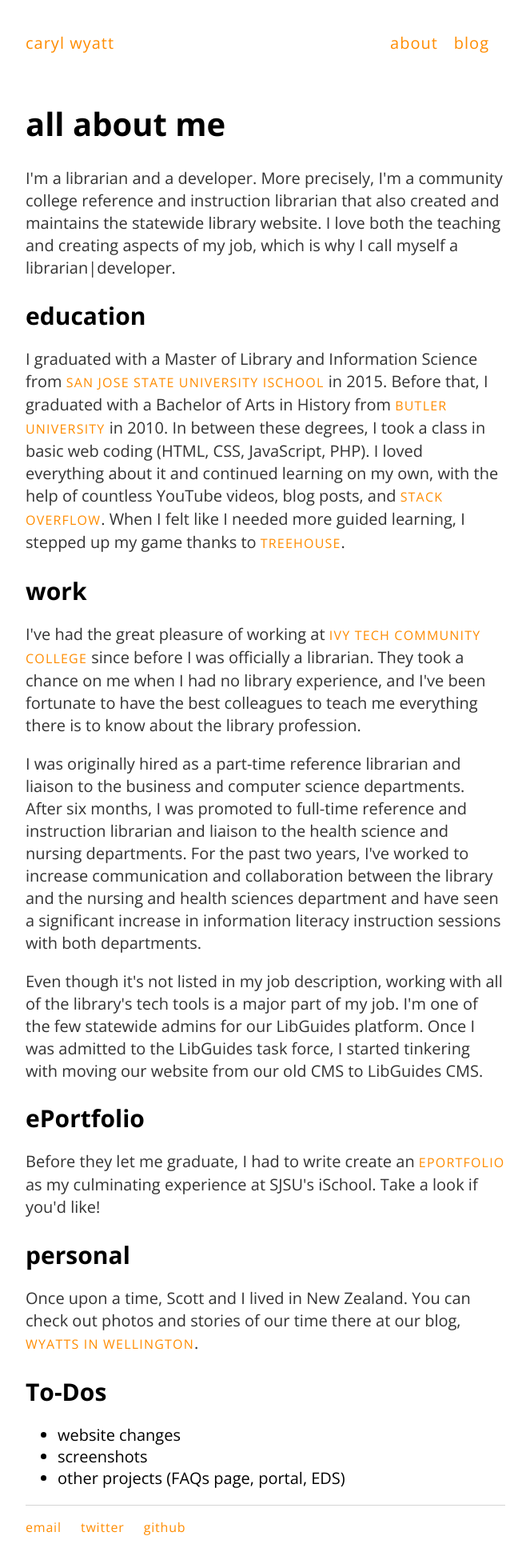
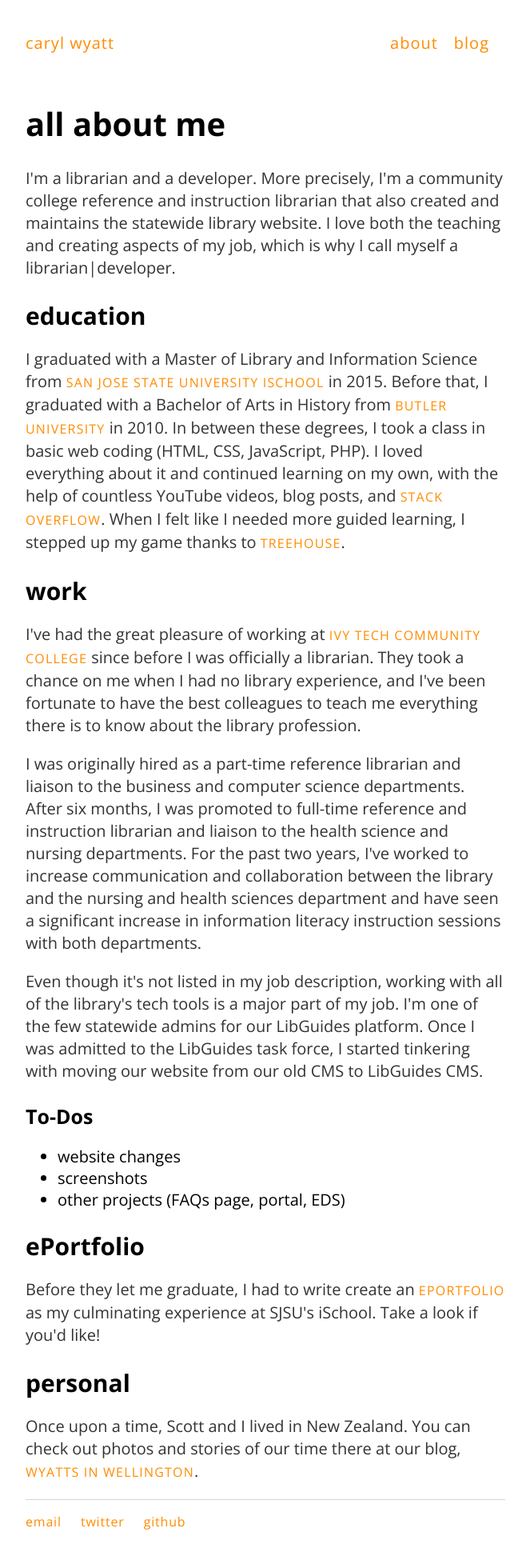
Before and after one commit to carylwyatt/carylwyatt.github.io, a Jekyll site: the page built from about/index.html, in a window 1280 px wide. Shown: the whole page at 80% size, without its empty margins (308-971 px from the left). Built offline with Jekyll 4.4.1, drawn with Linux system fonts in a browser that asks for light colours.

```diff
--- a/about/index.html
+++ b/about/index.html
@@ -14,16 +14,17 @@ title: about caryl
 	<p>I've had the great pleasure of working at <a href="http://ivytech.edu">Ivy Tech Community College</a> since before I was officially a librarian. They took a chance on me when I had no library experience, and I've been fortunate to have the best colleagues to teach me everything there is to know about the library profession.</p>
 	<p>I was originally hired as a part-time reference librarian and liaison to the business and computer science departments. After six months, I was promoted to full-time reference and instruction librarian and liaison to the health science and nursing departments. For the past two years, I've worked to increase communication and collaboration between the library and the nursing and health sciences department and have seen a significant increase in information literacy instruction sessions with both departments.</p>
 	<p>Even though it's not listed in my job description, working with all of the library's tech tools is a major part of my job. I'm one of the few statewide admins for our LibGuides platform. Once I was admitted to the LibGuides task force, I started tinkering with moving our website from our old CMS to LibGuides CMS.</p>
-	<h2>ePortfolio</h2>
-	<p>Before they let me graduate, I had to write create an <a href="http://cwyatt.widgetwaretools.com/">ePortfolio</a> as my culminating experience at SJSU's iSchool. Take a look if you'd like!</p>
-	<h2>personal</h2>
-	<p>Once upon a time, Scott and I lived in New Zealand. You can check out photos and stories of our time there at our blog, <a href="https://wyattsinwellington.wordpress.com/">Wyatts in Wellington</a>.</p>
-	<h2>To-Dos</h2>
+	<h3>To-Dos</h3>
 	<ul>
 		<li>website changes</li>
 		<li>screenshots</li>
 		<li>other projects (FAQs page, portal, EDS)</li>
 	</ul>
 
+	<h2>ePortfolio</h2>
+	<p>Before they let me graduate, I had to write create an <a href="http://cwyatt.widgetwaretools.com/">ePortfolio</a> as my culminating experience at SJSU's iSchool. Take a look if you'd like!</p>
+	<h2>personal</h2>
+	<p>Once upon a time, Scott and I lived in New Zealand. You can check out photos and stories of our time there at our blog, <a href="https://wyattsinwellington.wordpress.com/">Wyatts in Wellington</a>.</p>
+
 
 </div><!-- /.blurb -->
```
